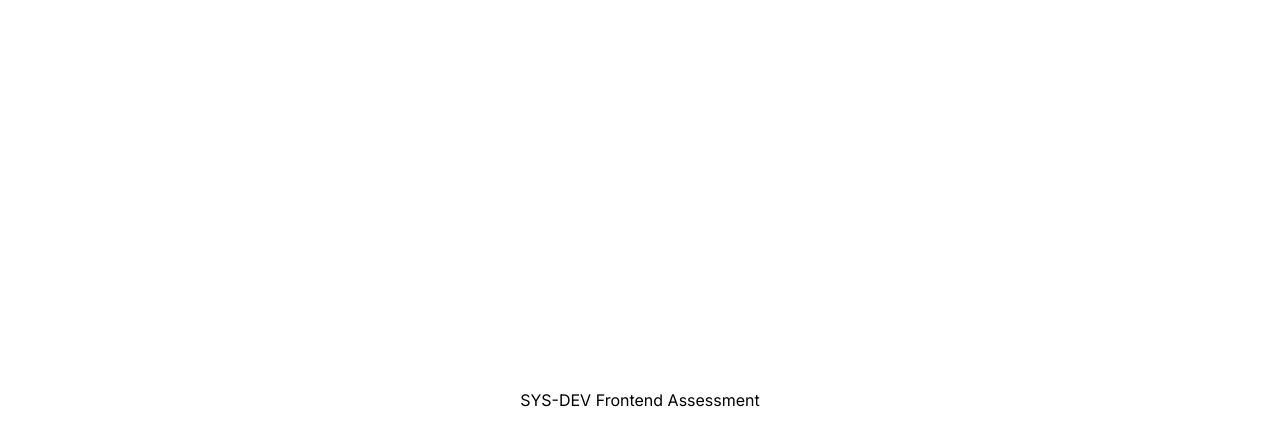
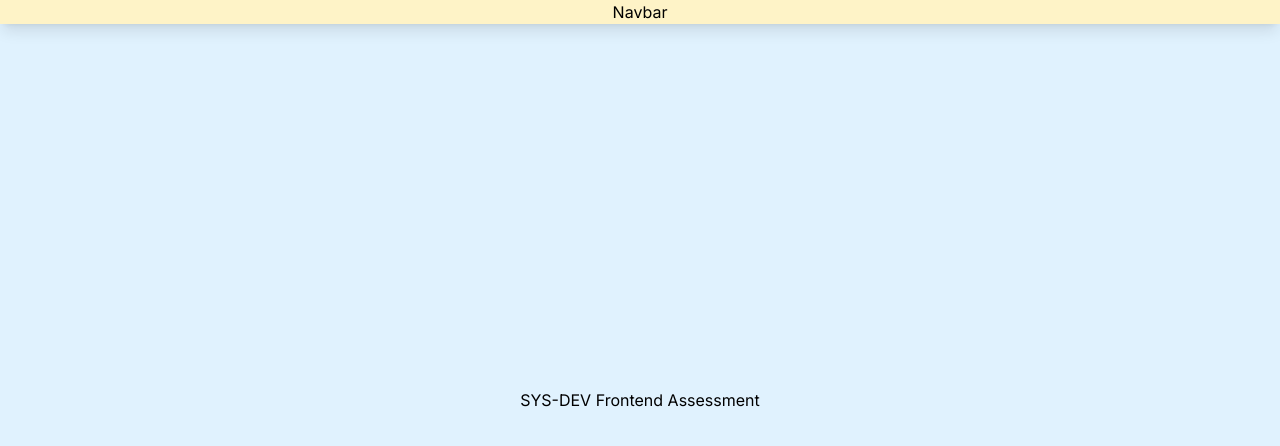
Before and after one commit to br14nn/sys-dev-frontend-assessment, a Next.js app: page / in a window 1280 px wide. Shown: the top 446 px of the page. Built offline with nearby package versions, Linux system fonts and the light colour scheme.

Commit message:
initialize

```diff
--- a/app/layout.tsx
+++ b/app/layout.tsx
@@ -1,6 +1,7 @@
 import type { Metadata } from "next";
 import { Inter } from "next/font/google";
 import "./globals.css";
+import Navbar from "@/components/Navbar";
 
 const inter = Inter({
   subsets: ["latin"],
@@ -18,7 +19,10 @@ export default function RootLayout({
 }>) {
   return (
     <html lang="en">
-      <body className={`${inter.className} antialiased`}>{children}</body>
+      <body className={`${inter.className} bg-sky-100 antialiased`}>
+        <Navbar />
+        {children}
+      </body>
     </html>
   );
 }
--- /dev/null
+++ b/components/Navbar.tsx
@@ -0,0 +1,9 @@
+const Navbar = () => {
+  return (
+    <nav className="fixed z-50 flex w-full items-center justify-center bg-amber-100 shadow-lg">
+      Navbar
+    </nav>
+  );
+};
+
+export default Navbar;
--- a/tailwind.config.ts
+++ b/tailwind.config.ts
@@ -10,60 +10,78 @@ const config: Config = {
   theme: {
     extend: {
       colors: {
-  			background: 'hsl(var(--background))',
-  			foreground: 'hsl(var(--foreground))',
+        background: "hsl(var(--background))",
+        foreground: "hsl(var(--foreground))",
         card: {
-  				DEFAULT: 'hsl(var(--card))',
-  				foreground: 'hsl(var(--card-foreground))'
+          DEFAULT: "hsl(var(--card))",
+          foreground: "hsl(var(--card-foreground))",
         },
         popover: {
-  				DEFAULT: 'hsl(var(--popover))',
-  				foreground: 'hsl(var(--popover-foreground))'
+          DEFAULT: "hsl(var(--popover))",
+          foreground: "hsl(var(--popover-foreground))",
         },
         primary: {
-  				DEFAULT: 'hsl(var(--primary))',
-  				foreground: 'hsl(var(--primary-foreground))'
+          DEFAULT: "hsl(var(--primary))",
+          foreground: "hsl(var(--primary-foreground))",
         },
         secondary: {
-  				DEFAULT: 'hsl(var(--secondary))',
-  				foreground: 'hsl(var(--secondary-foreground))'
+          DEFAULT: "hsl(var(--secondary))",
+          foreground: "hsl(var(--secondary-foreground))",
         },
         muted: {
-  				DEFAULT: 'hsl(var(--muted))',
-  				foreground: 'hsl(var(--muted-foreground))'
+          DEFAULT: "hsl(var(--muted))",
+          foreground: "hsl(var(--muted-foreground))",
         },
         accent: {
-  				DEFAULT: 'hsl(var(--accent))',
-  				foreground: 'hsl(var(--accent-foreground))'
+          DEFAULT: "hsl(var(--accent))",
+          foreground: "hsl(var(--accent-foreground))",
         },
         destructive: {
-  				DEFAULT: 'hsl(var(--destructive))',
-  				foreground: 'hsl(var(--destructive-foreground))'
+          DEFAULT: "hsl(var(--destructive))",
+          foreground: "hsl(var(--destructive-foreground))",
         },
-  			border: 'hsl(var(--border))',
-  			input: 'hsl(var(--input))',
-  			ring: 'hsl(var(--ring))',
+        border: "hsl(var(--border))",
+        input: "hsl(var(--input))",
+        ring: "hsl(var(--ring))",
         chart: {
-  				'1': 'hsl(var(--chart-1))',
-  				'2': 'hsl(var(--chart-2))',
-  				'3': 'hsl(var(--chart-3))',
-  				'4': 'hsl(var(--chart-4))',
-  				'5': 'hsl(var(--chart-5))'
-  			}
+          "1": "hsl(var(--chart-1))",
+          "2": "hsl(var(--chart-2))",
+          "3": "hsl(var(--chart-3))",
+          "4": "hsl(var(--chart-4))",
+          "5": "hsl(var(--chart-5))",
+        },
+      },
+      height: {
+        screen: "100dvh",
+      },
+      minHeight: {
+        screen: "100dvh",
+      },
+      maxHeight: {
+        screen: "100dvh",
+      },
+      width: {
+        screen: "100dvw",
+      },
+      minWidth: {
+        screen: "100dvw",
+      },
+      maxWidth: {
+        screen: "100dvw",
       },
       screens: {
-  			sm: '640px',
-  			md: '768px',
-  			lg: '1024px',
-  			xl: '1280px',
-  			'2xl': '1536px'
+        sm: "640px",
+        md: "768px",
+        lg: "1024px",
+        xl: "1280px",
+        "2xl": "1536px",
       },
       borderRadius: {
-  			lg: 'var(--radius)',
-  			md: 'calc(var(--radius) - 2px)',
-  			sm: 'calc(var(--radius) - 4px)'
-  		}
-  	}
+        lg: "var(--radius)",
+        md: "calc(var(--radius) - 2px)",
+        sm: "calc(var(--radius) - 4px)",
+      },
+    },
   },
   plugins: [require("tailwindcss-animate")],
 };
```
Lines whose indentation alone changed are shown as unchanged.
